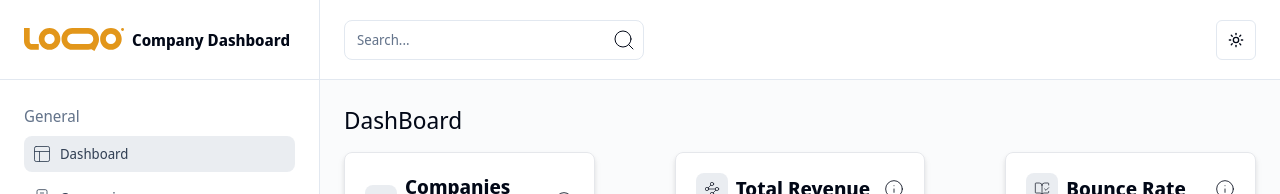
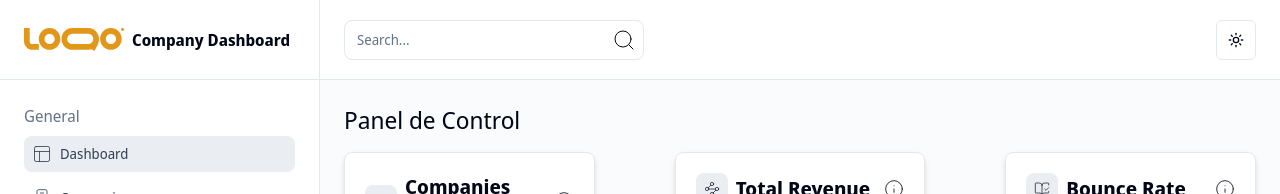
Before and after one commit to Bryan-Paredes/dashboard-companies, a Next.js app: page / in a window 1280 px wide. Shown: the top 194 px of the page. Built offline with nearby package versions, Linux system fonts and the light colour scheme; no server answers.

Commit message:
Modificar el título de la página principal de "DashBoard" a "Panel de Control"

```diff
--- a/app/(routes)/page.tsx
+++ b/app/(routes)/page.tsx
@@ -32,7 +32,7 @@ const dataCardSummary = [
 export default function PrincipalPage() {
   return (
     <div>
-      <h2 className="text-2xl mb-4">DashBoard</h2>
+      <h2 className="text-2xl mb-4">Panel de Control</h2>
       <div className="grid grid-cols-1 md:grid-cols-2 lg:grid-cols-3 gap-3 lg:gap-x-20">
         {dataCardSummary.map(({ icon, total, avarage, title, tooltip }) => (
           <CardSummary
```
